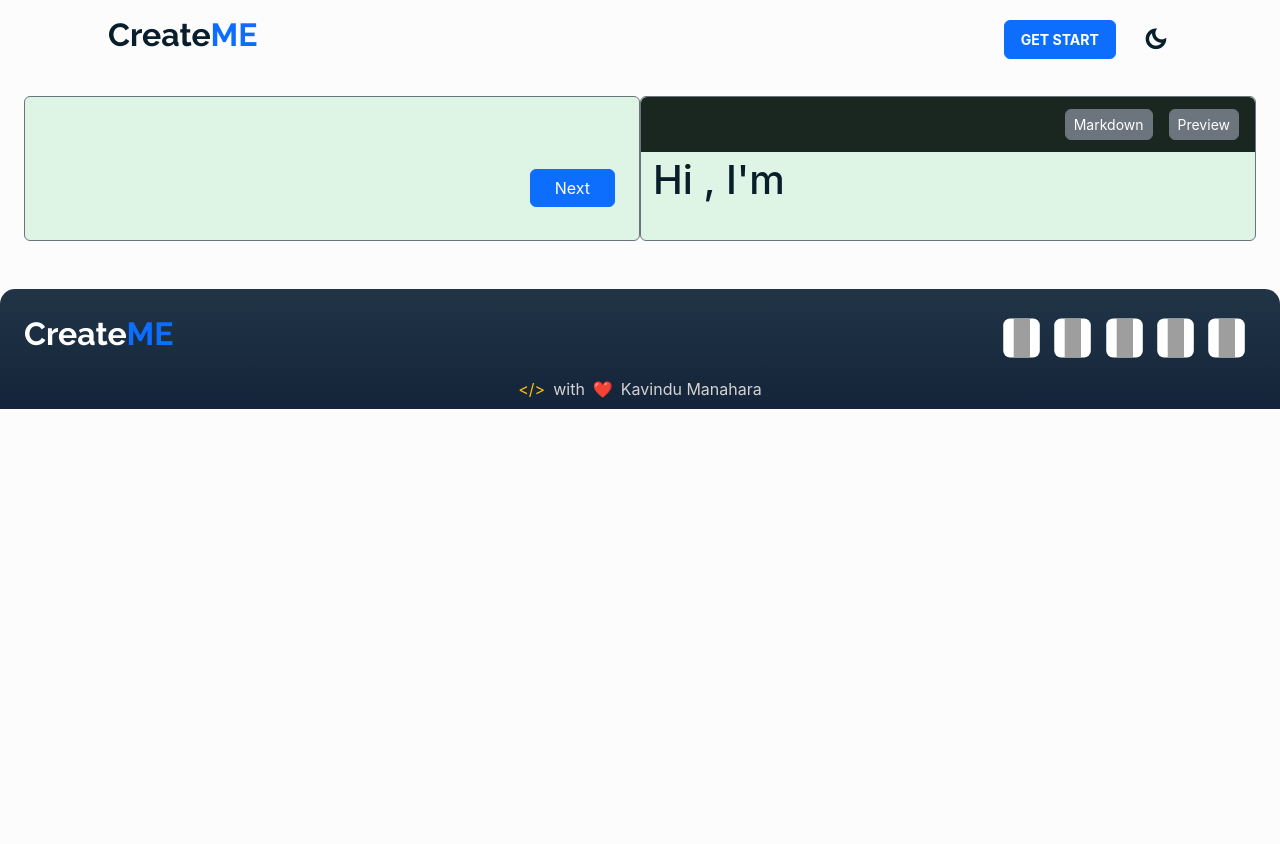
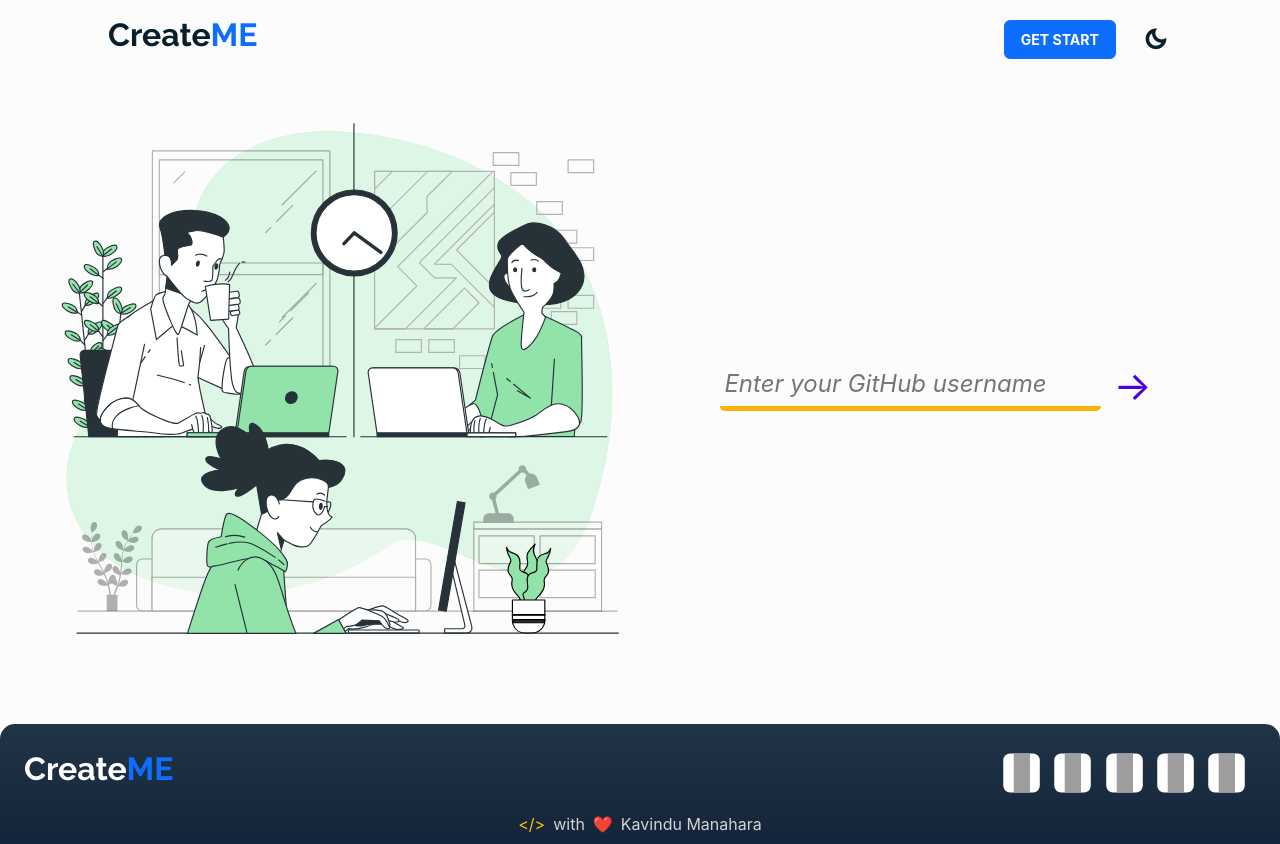
Before and after one commit to kavindu-mane/CreateME, a React (Create React App) app: page /create in a window 1280 px wide. Before the commit the page ends 800 px from the top, so only its background shows below. Built offline with nearby package versions, Linux system fonts and the light colour scheme; grey boxes are pictures that could not be loaded.

Commit message:
updates 03/23

```diff
--- a/src/App.js
+++ b/src/App.js
@@ -5,11 +5,12 @@ import Error from "./pages/Error";
 import Footer from "./components/HeadeNFooter/Footer";
 import React from "react";
 import { BrowserRouter as Router , Routes , Route } from "react-router-dom";
+import DataProvider from "./components/Providers/DataProvider";
 
 
 const linkedObject = {
   "/":<Home/> ,
-  "/create": <Create/>
+  "/create": <DataProvider><Create/></DataProvider> ,
 }
 
 function App() {
--- a/src/components/AddOns/AddOns.jsx
+++ b/src/components/AddOns/AddOns.jsx
@@ -40,6 +40,11 @@ const AddOns = () => {
 
     const getActiveStatus = (key1 , key2) => {
         return data[key1][key2]
+    }
+
+    const saveUrl = (event , key1 , key2 ) => {
+        const Url = event.target.src
+        setData({...data , [key1] : {...data[key1] , [key2]:Url}})
     }
 
     const setActionStatus = (key1 , key2) => {
@@ -122,7 +127,7 @@ jobs:
             <ProfileViewCounterSetting/>
 
             <div className="d-flex justify-content-center">
-                <img src={`https://komarev.com/ghpvc/?username=${userName}&color=${getColor()}&style=${getStyle()}`} alt={userName} id="visitor-count"/>
+                <img src={`https://komarev.com/ghpvc/?username=${userName}&color=${getColor()}&style=${getStyle()}`} alt={userName} id="visitor-count" onLoad={(event) => saveUrl(event , "profile-views" , "link")}/>
             </div>
 
             <div className="row mt-3">
@@ -143,12 +148,12 @@ jobs:
 
             <div className="d-flex justify-content-center">
                 <img src={`https://github-readme-stats.vercel.app/api?username=${userName}&show_icons=true&theme=${getTheme("readme-stats")}&hide_border=${getOptions("hide-border")}&include_all_commits=${getOptions("include-all")}&count_private=${getOptions("private")}`}
-                alt={userName} style={{maxWidth:"95%"}} id="github-stats"/>
+                alt={userName} style={{maxWidth:"95%"}} id="github-stats" onLoad={(event) => saveUrl(event , "readme-stats" , "stats-link")}/>
             </div>
 
             <div className="d-flex justify-content-center mt-3">
                 <img src={`https://github-readme-stats.vercel.app/api/top-langs/?username=${userName}&langs_count=8${getLayout()}&theme=${getTheme("readme-stats")}&hide_border=${getOptions("hide-border")}`}
-                alt={userName} style={{maxWidth:"95%"}} id="github-toplang"/>
+                alt={userName} style={{maxWidth:"95%"}} id="github-toplang" onLoad={(event) => saveUrl(event , "readme-stats" , "lang-link")}/>
             </div>
 
             <div className="row mt-3">
@@ -169,7 +174,7 @@ jobs:
 
             <div className="d-flex justify-content-center mt-3">
                 <img src={`https://streak-stats.demolab.com/?user=${userName}&theme=${getTheme("streak-stats")}&hide_border=${getOptionsStreak("hide-border")}`}
-                alt={userName} style={{maxWidth:"95%"}} id="github-streak"/>
+                alt={userName} style={{maxWidth:"95%"}} id="github-streak" onLoad={(event) => saveUrl(event , "streak-stats" , "link")}/>
             </div>
 
             <div className="row mt-3">
@@ -190,7 +195,7 @@ jobs:
 
             <div className="d-flex justify-content-center mt-3">
                 <img src={`https://github-profile-trophy.vercel.app/?username=${userName}&theme=${getTheme("profile-trophy")}&no-frame=${getOptionsTropy("hide-border")}&no-bg=${getOptionsTropy("no-bg")}&margin-w=2&column=-1`}
-                alt={userName} style={{maxWidth:"95%"}} id="github-trophy"/>
+                alt={userName} style={{maxWidth:"95%"}} id="github-trophy" onLoad={(event) => saveUrl(event , "profile-trophy" , "link")}/>
             </div>
 
             <div className="row mt-3">
--- a/src/components/Dashboard/Dashboard.jsx
+++ b/src/components/Dashboard/Dashboard.jsx
@@ -5,10 +5,9 @@ import { useData } from '../Providers/DataProvider';
 import { useMarkdown } from '../Providers/MarkDownProvider';
 import SocialMedia from '../Social/SocialMedia';
 import AddOns from '../AddOns/AddOns';
-import GetUsername from '../GetUsername/GetUsername';
 
 const Dashboard = () => {
-    const[element , setElement] = useState(<GetUsername/>) // BasicInfo
+    const[element , setElement] = useState(<BasicInfo/>) // BasicInfo
     const[nextActive , setNextActive] = useState(1)
     const[backBtnState , setBackBtnState] = useState(true)
     const[backBtnOpacity , setBackBtnOpacity] = useState("")
@@ -61,16 +60,16 @@ const Dashboard = () => {
         return mdText
     },[data])
 
-    const setImages = useCallback((key , id) =>{
-        const src= document.getElementById(id).src
-        const alt= document.getElementById(id).src
+    const setImages = useCallback((key1 , key2) =>{
+        const src= data[key1][key2]
+        const alt= data["username"]
         return(
-`<!--START_SECTION:${key.toUpperCase()}-->
-<div align = "${data[key]["center"] ? "center" : "left"}">
+`<!--START_SECTION:${key1.toUpperCase()}-->
+<div align = "${data[key1]["center"] ? "center" : "left"}">
     <img src = "${src}" alt = "${alt}"/>
 </div>
-<!--END_SECTION:${key.toUpperCase()}--><br/>\n\n`
-        )
+<!--END_SECTION:${key1.toUpperCase()}--><br/>\n\n`
+    )
     },[data])
 
     // get only title , subtitle and work
@@ -115,23 +114,23 @@ const Dashboard = () => {
         }
 
         if(data["profile-views"]["active"]){
-            finalMd += setImages("profile-views" , "visitor-count")
+            finalMd += setImages("profile-views" , "link")
         }
 
         if(data["readme-stats"]["stats-active"]){
-            finalMd += setImages("readme-stats" , "github-stats")
+            finalMd += setImages("readme-stats" , "stats-link")
         }
 
         if(data["readme-stats"]["lang-active"]){
-            finalMd += setImages("readme-stats" , "github-toplang")
+            finalMd += setImages("readme-stats" , "lang-link")
         }
 
         if(data["streak-stats"]["active"]){
-            finalMd += setImages("streak-stats" , "github-streak")
+            finalMd += setImages("streak-stats" , "link")
         }
 
         if(data["profile-trophy"]["active"]){
-            finalMd += setImages("profile-trophy" , "github-trophy")
+            finalMd += setImages("profile-trophy" , "link")
         }
 
         if(data["waka-stats"]["active"]){
--- a/src/components/GetUsername/GetUsername.jsx
+++ b/src/components/GetUsername/GetUsername.jsx
@@ -1,8 +1,47 @@
 import React from 'react'
+import Image from "../../resources/Telework-bro.svg"
+import {useData} from "../Providers/DataProvider"
 
 const GetUsername = () => {
+    const[data, setData] = useData();
+
+    const verify = () => {
+        const value = document.getElementById("username-input").value
+        const notification = document.getElementById("notification")
+
+        if(value.includes(" ")) notification.textContent = "Username cannot include spaces."
+        else if(value === "") notification.textContent = "Username is required."
+
+        if(value.includes(" ") || value === "") {
+            notification.classList += " keyframe"
+            setTimeout(() => notification.classList.remove("keyframe"), 5000)
+        }else{
+            setData({...data , "username":value})
+        }
+    }
+
+    // for enter key
+    document.addEventListener("keypress" , (event) => {
+        if(event.key === "Enter"){
+            verify()
+        }
+    })
+
     return (
         <React.Fragment>
+            <div className="container-fluid m-0 row mb-5">
+                <div className="col-12 col-md-6 ">
+                    <img src={Image} alt="get-username" style={{maxWidth:"800px"}}/>
+                </div>
+                <div className="col-12 col-md-6 d-flex align-items-center justify-content-center">
+                    <input type="text" name="username-input" id="username-input" placeholder={"Enter your GitHub username"}
+                    className= "p-1 username-input fs-4 fst-italic mt-5 mt-md-0"/>
+                    <button className='btn fs-1 mt-1 start-btn mt-5 mt-md-0' onClick={verify}>&rarr;</button>
+                </div>
+            </div>
+
+            {/*Error notification  */}
+            <div className='notification p-2' id='notification'></div>
 
         </React.Fragment>
      );
--- a/src/components/Providers/DataProvider.jsx
+++ b/src/components/Providers/DataProvider.jsx
@@ -269,7 +269,8 @@ const DataProvider = ({children}) => {
                 "logo-type":"Flat",
                 "color":"Blue",
                 "active":false,
-                "center":false
+                "center":false,
+                "link":""
         },
         "readme-stats":{
                 "theme":"Default",
@@ -279,20 +280,24 @@ const DataProvider = ({children}) => {
                 "compact":false,
                 "stats-active":false,
                 "lang-active":false,
-                "center":false
+                "center":false,
+                "stats-link":"",
+                "lang-link":""
         },
         "streak-stats":{
                 "theme":"Default",
                 "hide-border":false,
                 "active":false,
-                "center":false
+                "center":false,
+                "link":""
         },
         "profile-trophy":{
                 "theme":"Flat",
                 "hide-border":false,
                 "no-bg":false,
                 "active":false,
-                "center":false
+                "center":false,
+                "link":""
         },
         "waka-stats":{
                 "SHOW_LINES_OF_CODE": false,
@@ -311,7 +316,7 @@ const DataProvider = ({children}) => {
                 "time":[18,30]
 
         },
-        "username":"kavindu-mane"
+        "username":""
 
     });
 
--- a/src/pages/Create.jsx
+++ b/src/pages/Create.jsx
@@ -1,30 +1,42 @@
-import React , {Component} from "react";
+import React from "react";
 import Dashboard from "../components/Dashboard/Dashboard"
 import MarkDownProvider from "../components/Providers/MarkDownProvider"
 import Demo from "../components/Demo/Demo"
-import DataProvider from "../components/Providers/DataProvider";
+import  { useData } from "../components/Providers/DataProvider";
 import "../resources/styles.css"
+import GetUsername from "../components/GetUsername/GetUsername";
 
-class Create extends Component {
-    render() {
+const Create = () => {
+
     const commonClass = "col-xl-6 pb-3 border border-secondary rounded-2 create"
-        return (
-            <React.Fragment>
-                <MarkDownProvider>
+    const[data,] = useData()
+    const checkUsername = (useName) => {
+        if(useName !== ""){
+            return(
             <div className="container-fluid my-5 row mx-0 px-4">
                 <div className={"mt-5 px-3  " + commonClass}>
-                            <DataProvider>
                     <Dashboard/>
-                            </DataProvider>
                 </div>
                 <div className={"p-0 mt-3 mt-lg-5 " + commonClass}>
                     <Demo/>
                 </div>
             </div>
+            )
+        }else{
+            return(
+                <div className="container-fluid mx-0 px-4 mt-5 pt-5">
+                    <GetUsername/>
+                </div>
+            )
+        }
+    }
+    return (
+        <React.Fragment>
+            <MarkDownProvider>
+                    {checkUsername(data["username"])}
             </MarkDownProvider>
         </React.Fragment>
     );
 }
-}
 
 export default Create;
--- a/src/resources/styles.css
+++ b/src/resources/styles.css
@@ -214,6 +214,52 @@ code {
 .copyright-text{
     color: #d3d3d3;
 }
+.username-input{
+    border: none;
+    border-bottom: 5px solid var(--gold);
+    border-radius: 5px;
+    background-color: transparent;
+    color: var(--addons-author-color);
+    outline: none;
+}
+
+.start-btn{
+    color: var(--addons-author-color) !important;
+    transition: 200ms linear;
+    border: none;
+}
+.start-btn:hover{
+    transform: translateX(10px);
+}
+
+.notification{
+    background-color: #0cce8d;
+    color: #fff;
+    font-weight: 500;
+    border-radius: 5px;
+    text-align: center;
+    width: 90%;
+    max-width: 450px;
+    position: absolute;
+    left: 50%;
+    top: -500px;
+    transition: 800ms linear;
+    transform: translateX(-50%);
+}
+
+.keyframe{
+    animation: animation 4s;
+}
+
+@keyframes animation{
+    0% , 100%{
+        top:-500px
+    }
+    20% , 80%{
+        top: 80px;
+    }
+}
+
 @media (min-width:768px) {
     .intro{
         font-size: 3.5rem;
```
Also changed, not shown: src/resources/Telework-bro.svg (added). Lines whose indentation alone changed are shown as unchanged.
